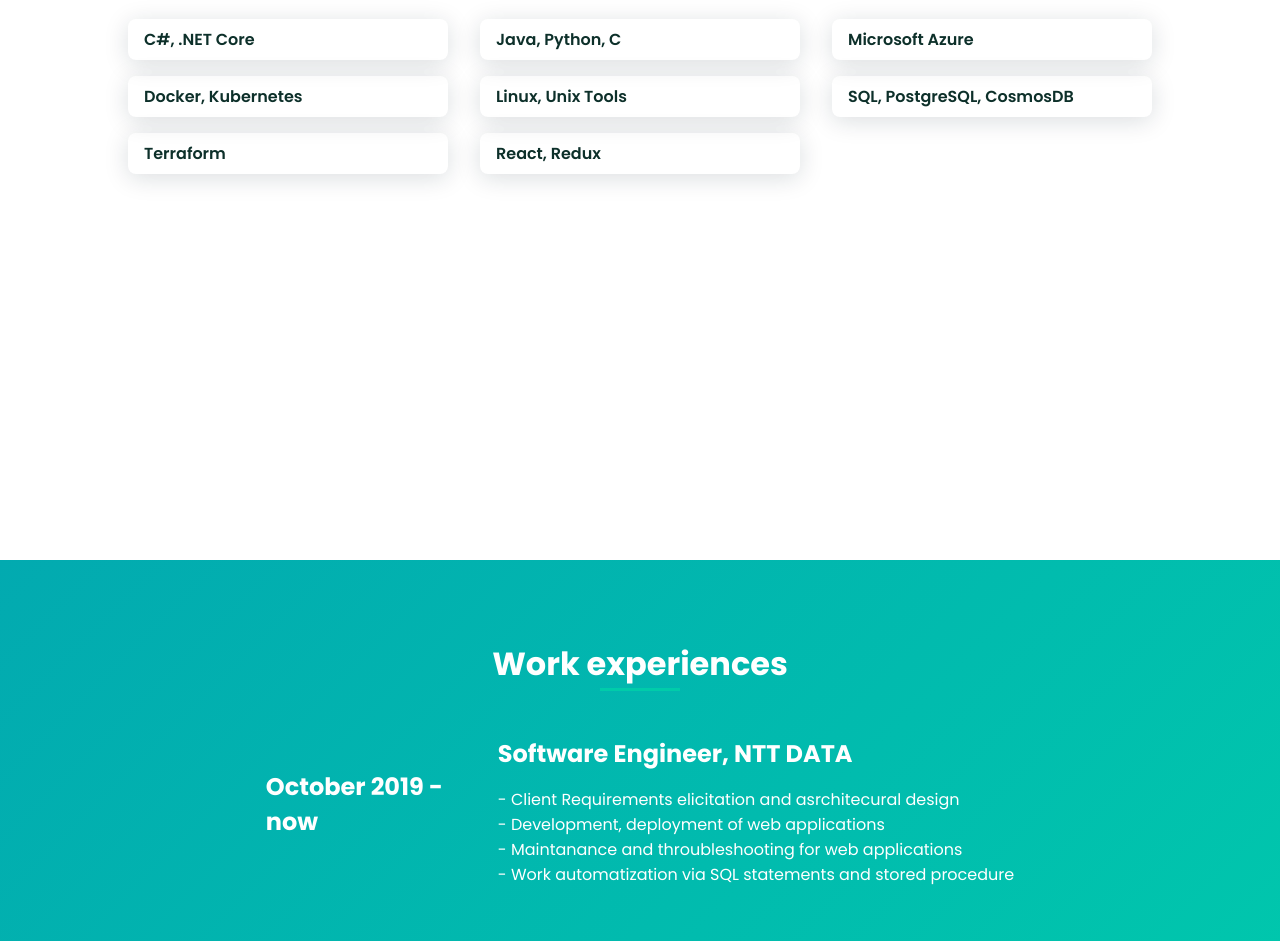
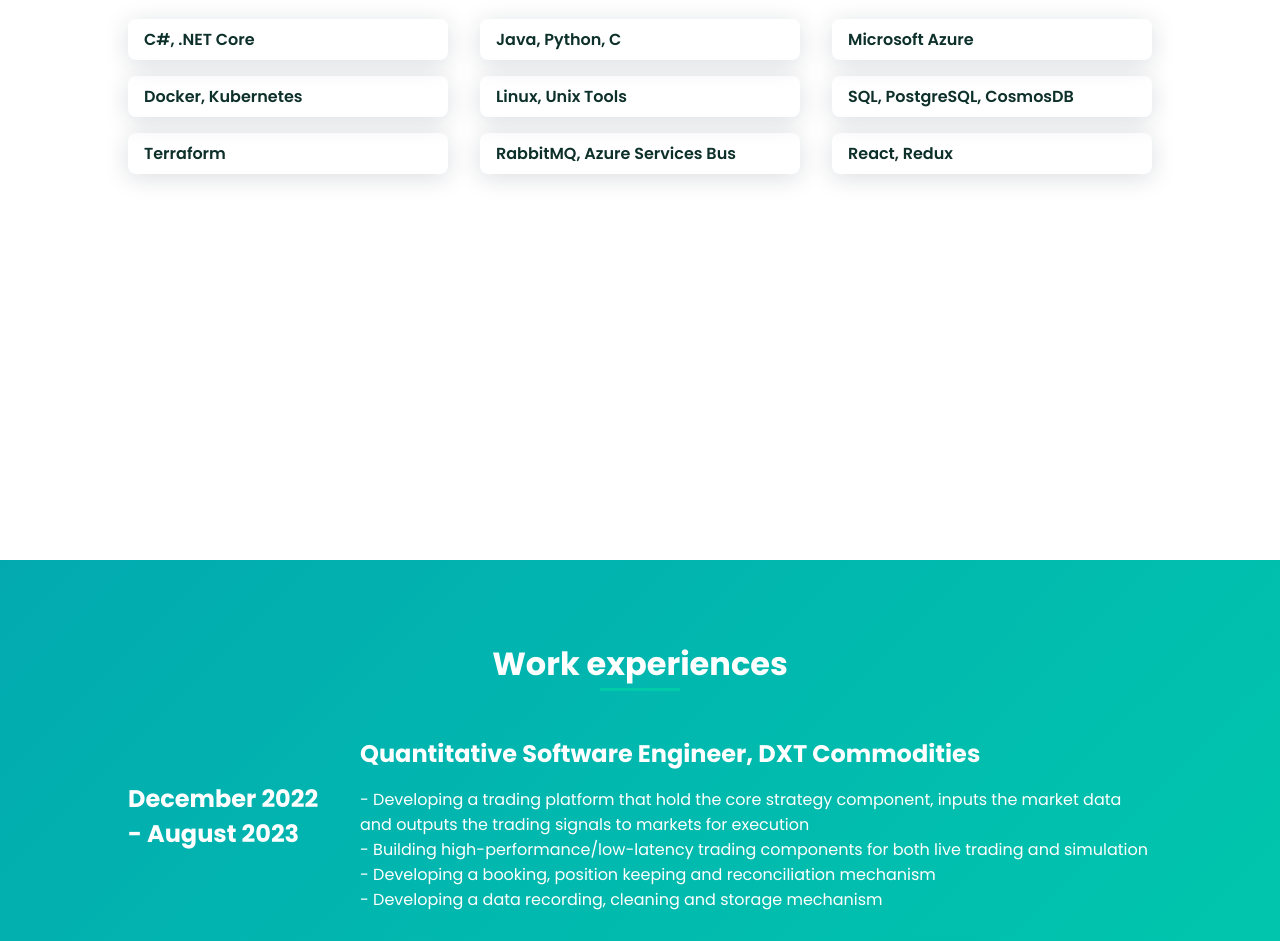
Before and after one commit to eliabrun/eliabrun.github.io, a plain HTML site: page index.html in a window 1280 px wide. Shown: the part 1840-2781 px from the top of the page. Drawn offline with nearby package versions, Linux system fonts and the light colour scheme.

Commit message:
Added DxtCommodities

```diff
--- a/index.html
+++ b/index.html
@@ -119,6 +119,11 @@
                         <span class="skills__name">Terraform</span>
                     </div>
                 </div>
+                <div class="skills__data">
+                    <div class="skills__names">
+                        <span class="skills__name">RabbitMQ, Azure Services Bus</span>
+                    </div>
+                </div>
 
                 <div class="skills__data">
                     <div class="skills__names">
@@ -133,7 +138,19 @@
             <section class="work section" id="work">
                 <h2 class="section-title work__title">Work experiences</h2>
                 <div class="skills__container bd-grid">
-                    <h2 class="about__subtitle">October 2019 - now</h2>
+                    <h2 class="about__subtitle">December 2022 - August 2023</h2>
+                    <div class="bd-grid">
+                        <div>
+                            <h2 class="about__subtitle">Quantitative Software Engineer, DXT Commodities</h2>
+
+                            <p class="about__text"> - Developing a trading platform that hold the core strategy component, inputs the market data and outputs the trading signals to markets for execution</p>
+                            <p class="about__text"> - Building high-performance/low-latency trading components for both live trading and simulation</p>
+                            <p class="about__text"> - Developing a booking, position keeping and reconciliation mechanism</p>
+                            <p class="about__text"> - Developing a data recording, cleaning and storage mechanism</p>
+                        </div>
+                </div>
+                <div class="skills__container bd-grid">
+                    <h2 class="about__subtitle">October 2019 - December 2022</h2>
                     <div class="bd-grid">
                         <div>
                             <h2 class="about__subtitle">Software Engineer, NTT DATA</h2>
```
